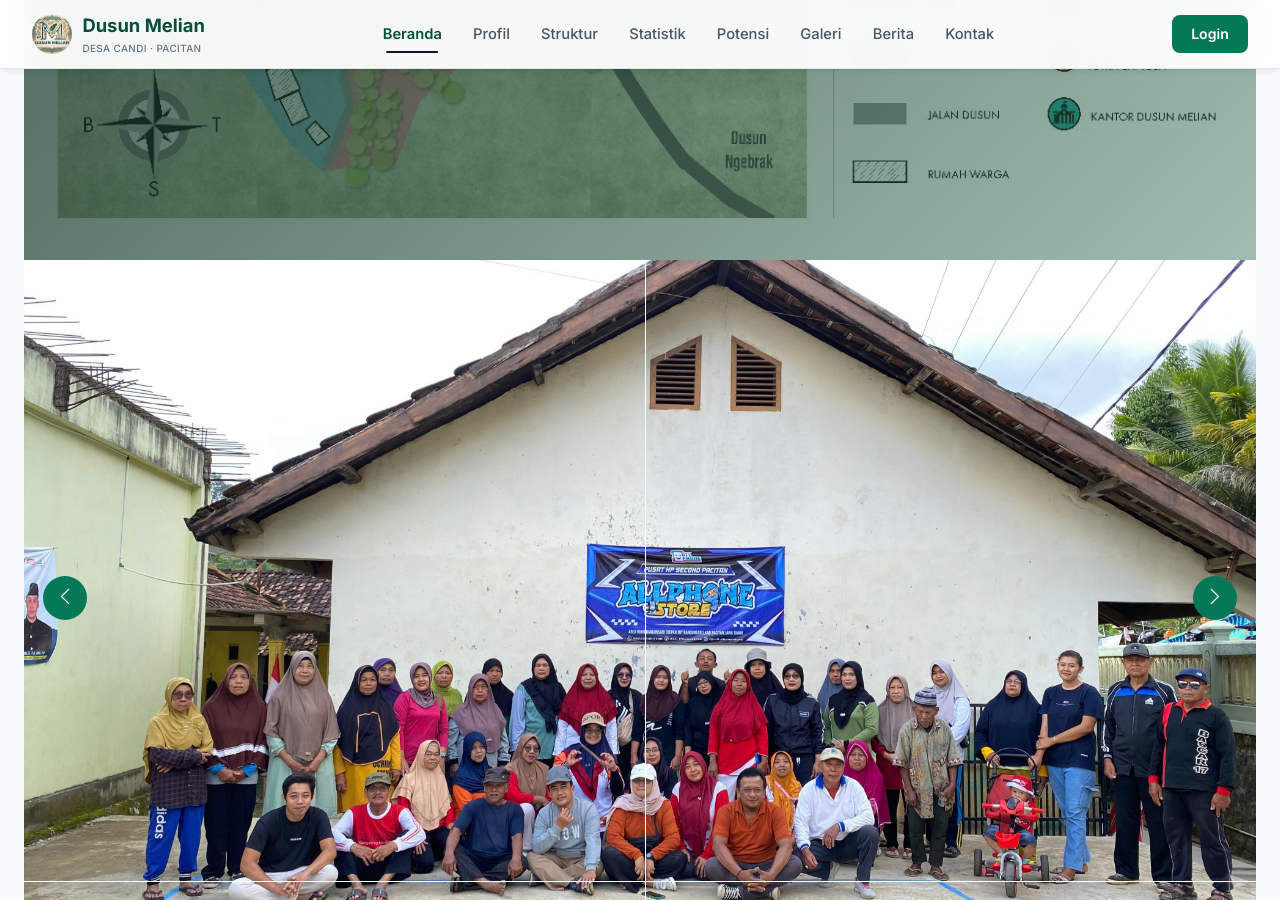
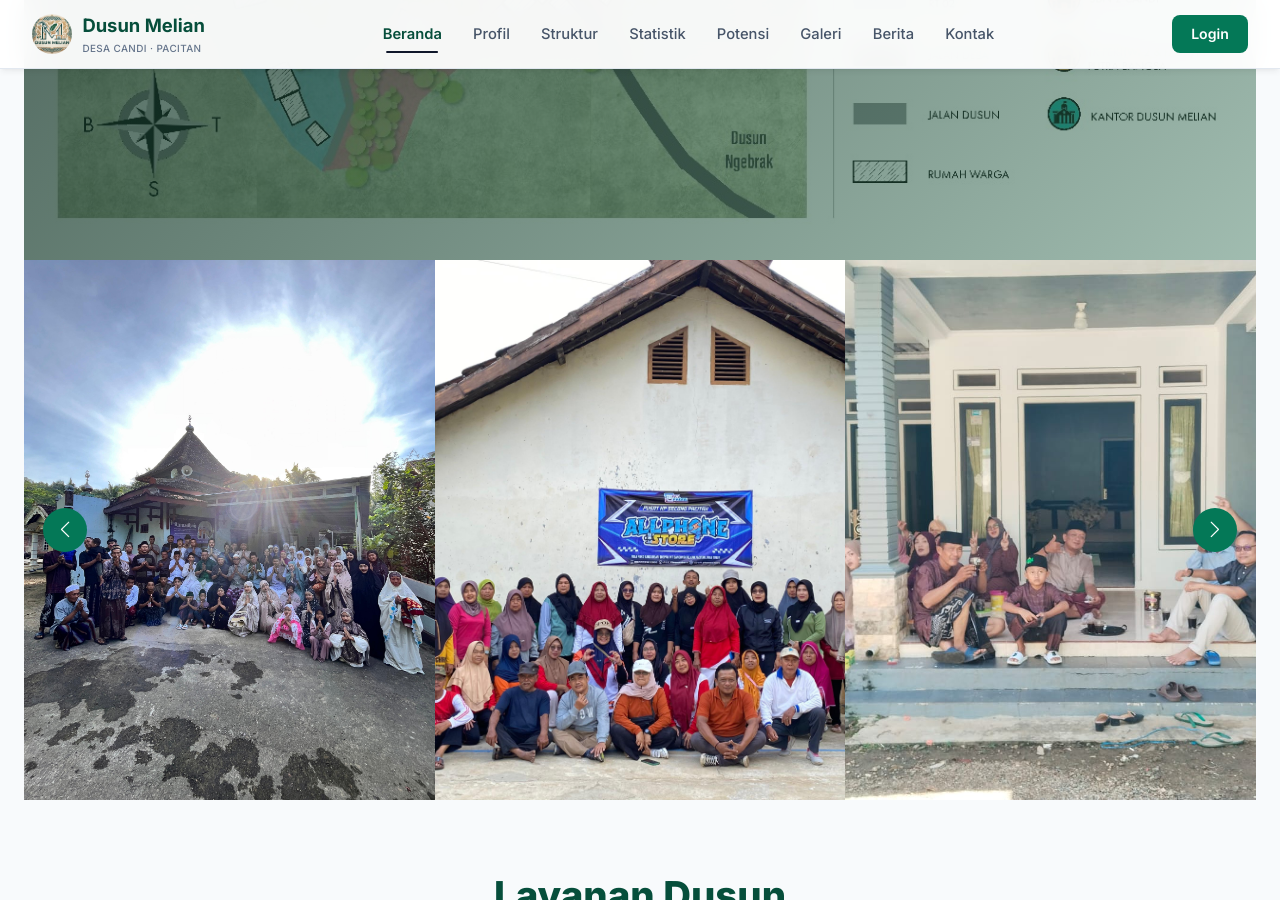
Before and after one commit to Noiro-0/Melian-Happy, a Jekyll site: the page built from index.html, in a window 1280 px wide and 900 px high, scrolled down 665 px. Built offline with Jekyll 4.4.1, drawn with Linux system fonts in a browser that asks for light colours; nearby versions of some CDN libraries.

Commit message:
fix : design

```diff
--- a/assets/css/style.css
+++ b/assets/css/style.css
@@ -508,25 +508,42 @@ p {
 .standalone-slider {
   position: relative;
   width: 100%;
-  height: 75vh;
-  min-height: 450px;
   background: var(--mist);
   overflow: hidden;
 }
 
+.standalone-slider-track {
+  display: flex;
+  overflow-x: auto;
+  scroll-snap-type: x mandatory;
+  scroll-behavior: smooth;
+  scrollbar-width: none;
+  -ms-overflow-style: none;
+}
+.standalone-slider-track::-webkit-scrollbar {
+  display: none;
+}
+
 .standalone-slide {
-  position: absolute;
-  inset: 0;
+  flex: 0 0 33.3333%;
+  height: 60vh;
+  min-height: 400px;
   background-size: cover;
   background-position: center;
   background-repeat: no-repeat;
-  opacity: 0;
-  transition: opacity 1s cubic-bezier(0.4, 0, 0.2, 1);
-  will-change: opacity;
-}
-
-.standalone-slide.is-active {
-  opacity: 1;
+  scroll-snap-align: start;
+}
+
+@media (max-width: 860px) {
+  .standalone-slide {
+    flex: 0 0 50%;
+  }
+}
+
+@media (max-width: 480px) {
+  .standalone-slide {
+    flex: 0 0 100%;
+  }
 }
 
 .slide-caption {
--- a/index.html
+++ b/index.html
@@ -29,11 +29,11 @@ title: "Beranda Website Dusun Melian Desa Candi Kota Pacitan"
 <!-- Standalone Image Slider below Hero -->
 <section class="standalone-slider-wrapper">
   <div class="standalone-slider" id="heroSlider">
-    {% for slide in site.data.slider.slides %}
-    <div class="standalone-slide {% if forloop.first %}is-active{% endif %}"
-      style="background-image: url('{{ slide.gambar | relative_url }}');">
+    <div class="standalone-slider-track" id="sliderTrack">
+      {% for slide in site.data.slider.slides %}
+      <div class="standalone-slide" style="background-image: url('{{ slide.gambar | relative_url }}');"></div>
+      {% endfor %}
     </div>
-    {% endfor %}
 
     <!-- Slider Controls -->
     <button class="slider-arrow slider-prev" id="sliderPrev" aria-label="Slide sebelumnya">
@@ -42,61 +42,32 @@ title: "Beranda Website Dusun Melian Desa Candi Kota Pacitan"
     <button class="slider-arrow slider-next" id="sliderNext" aria-label="Slide berikutnya">
       <i class="bi bi-chevron-right"></i>
     </button>
-
-    <!-- Dot Indicators -->
-    <div class="slider-dots" id="sliderDots">
-      {% for slide in site.data.slider.slides %}
-      <button class="slider-dot {% if forloop.first %}is-active{% endif %}" data-index="{{ forloop.index0 }}"
-        aria-label="Slide {{ forloop.index }}"></button>
-      {% endfor %}
-    </div>
   </div>
 </section>
 
 <!-- Hero Slider Script -->
 <script>
   (function () {
-    var slides = document.querySelectorAll('.standalone-slide');
-    var dots = document.querySelectorAll('.slider-dot');
+    var track = document.getElementById('sliderTrack');
     var prevBtn = document.getElementById('sliderPrev');
     var nextBtn = document.getElementById('sliderNext');
-    var current = 0;
-    var total = slides.length;
-    var interval = 5000; // 5 seconds auto-play
-    var timer;
+    var slides = document.querySelectorAll('.standalone-slide');
+    if (!track || slides.length === 0) return;
 
-    function goTo(index) {
-      slides[current].classList.remove('is-active');
-      dots[current].classList.remove('is-active');
-      current = (index + total) % total;
-      slides[current].classList.add('is-active');
-      dots[current].classList.add('is-active');
+    function getSlideWidth() {
+      return slides[0].offsetWidth;
     }
 
-    function next() { goTo(current + 1); }
-    function prev() { goTo(current - 1); }
-
-    function startAuto() {
-      stopAuto();
-      timer = setInterval(next, interval);
+    if (prevBtn) {
+      prevBtn.addEventListener('click', function () {
+        track.scrollBy({ left: -getSlideWidth(), behavior: 'smooth' });
+      });
     }
-    function stopAuto() {
-      if (timer) clearInterval(timer);
+    if (nextBtn) {
+      nextBtn.addEventListener('click', function () {
+        track.scrollBy({ left: getSlideWidth(), behavior: 'smooth' });
+      });
     }
-
-    if (prevBtn) prevBtn.addEventListener('click', function () { prev(); startAuto(); });
-    if (nextBtn) nextBtn.addEventListener('click', function () { next(); startAuto(); });
-
-    dots.forEach(function (dot) {
-      dot.addEventListener('click', function () {
-        goTo(parseInt(this.getAttribute('data-index'), 10));
-        startAuto();
-      });
-    });
-
-
-
-    if (total > 1) startAuto();
   })();
 </script>
 
```
